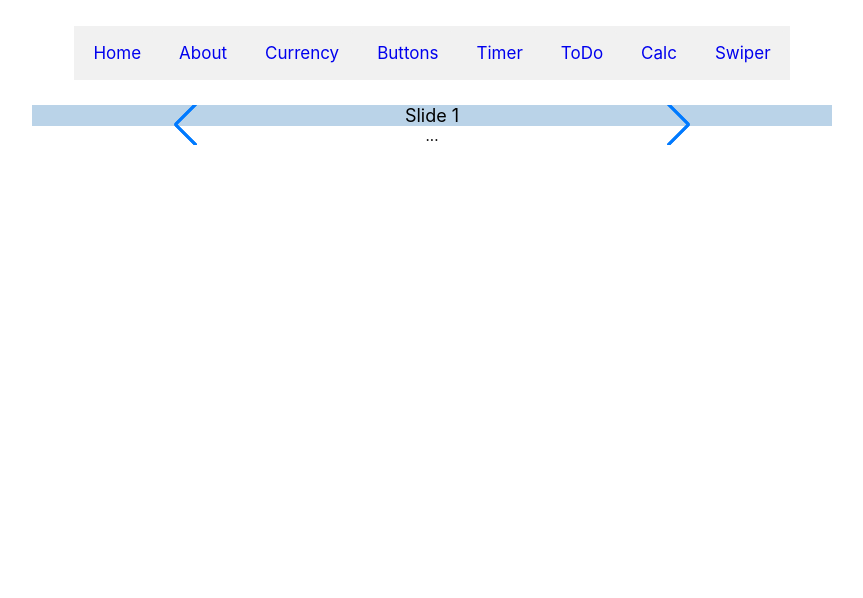
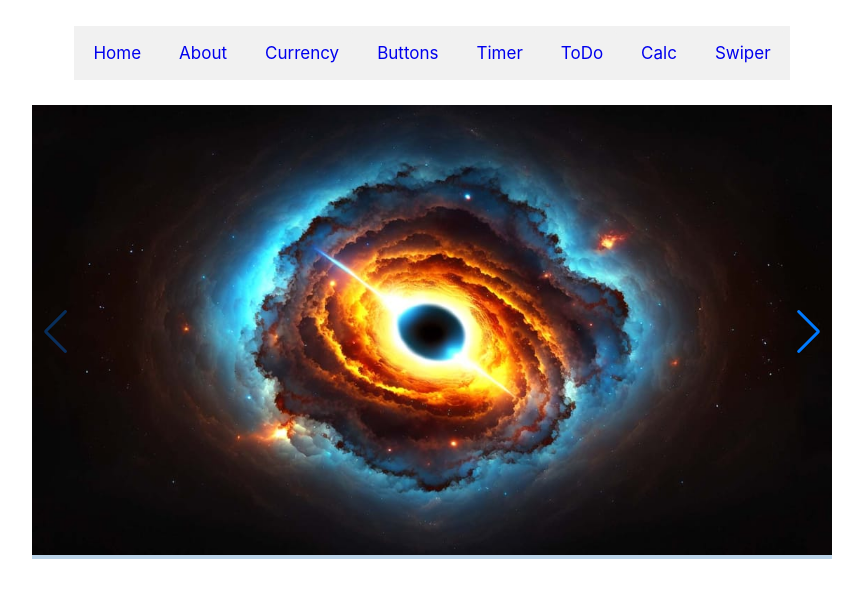
Before and after one commit to IvanBuzduha/simple-projects, a React (Create React App) app: page /slider in a window 1280 px wide. Shown: the top 598 px of the page, without its empty margins (208-1071 px from the left). Built offline with nearby package versions, Linux system fonts and the light colour scheme.

Commit message:
change swiper

```diff
--- a/src/components/Slider/SliderSwiper.jsx
+++ b/src/components/Slider/SliderSwiper.jsx
@@ -2,10 +2,11 @@ import "./style.css";
 // import Swiper from "swiper/bundle";
 // import "./script";
 
-import "swiper/css/bundle";
+// import "swiper/css/bundle";
 import { Swiper, SwiperSlide } from "swiper/react";
 import "swiper/css";
-
+import { Navigation } from "swiper/modules";
+import "swiper/css/navigation";
 const SliderSwiper = () => {
   // let swiper = new Swiper(".mySwiper", {
   //   spaceBetween: 30,
@@ -26,20 +27,30 @@ const SliderSwiper = () => {
 
   return (
     <Swiper
+      className={"mySwiper"}
       spaceBetween={30}
       slidesPerView={1}
-      navigation
+      navigation={true}
+      modules={[Navigation]}
       pagination={{ clickable: true }}
       onSlideChange={() => console.log("slide change")}
       onSwiper={swiper => console.log(swiper)}
     >
-      <SwiperSlide>Slide 1</SwiperSlide>
-      <SwiperSlide>Slide 2</SwiperSlide>
-      <SwiperSlide>Slide 3</SwiperSlide>
-      <SwiperSlide>Slide 4</SwiperSlide>
-      <div className="swiper-button-next" />
-      <div className="swiper-button-prev" />
-      ...
+      <SwiperSlide>
+        <img src="./img/1140x641.jpg" alt="img1" />
+      </SwiperSlide>
+      <SwiperSlide>
+        <img src="./img/1140x641 (1).jpg" alt="img2" />
+      </SwiperSlide>
+      <SwiperSlide>
+        <img src="../img/1140x641 (2).jpg" alt="img3" />
+      </SwiperSlide>
+      <SwiperSlide>
+        <img src="../img/1140x641 (3).jpg" alt="img4" />
+      </SwiperSlide>
+      <SwiperSlide>
+        <img src="../img/05-659.avif" alt="img5" />
+      </SwiperSlide>
     </Swiper>
   );
 };
--- a/src/components/Slider/style.css
+++ b/src/components/Slider/style.css
@@ -21,11 +21,11 @@ body {
 }
 .swiper-button-next,
 .swiper-rtl .swiper-button-prev {
-  right: 140px !important;
+  right: 10px !important;
   left: auto;
 }
 .swiper-button-prev,
 .swiper-rtl .swiper-button-next {
-  left: 140px !important;
+  left: 10px !important;
   right: auto;
 }
```
